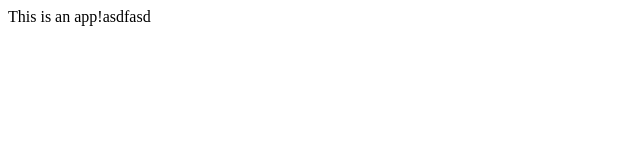
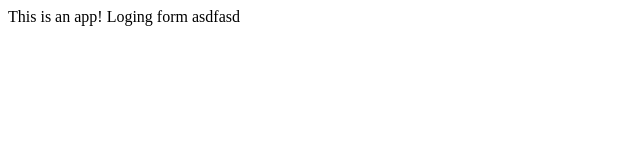
Before and after one commit to jules-deponte/sampleTest, a plain HTML site: page index.html in a window 1280 px wide. Shown: the whole page, without its empty margins (0-640 px from the left). Drawn offline with Linux system fonts and the light colour scheme.

Commit message:
another change

```diff
--- a/index.html
+++ b/index.html
@@ -4,6 +4,8 @@
     <title>My App</title>
 </head>
 <body>
-    This is an app!asdfasd
+    This is an app!
+    Loging form
+    asdfasd
 </body>
 </html>
```
